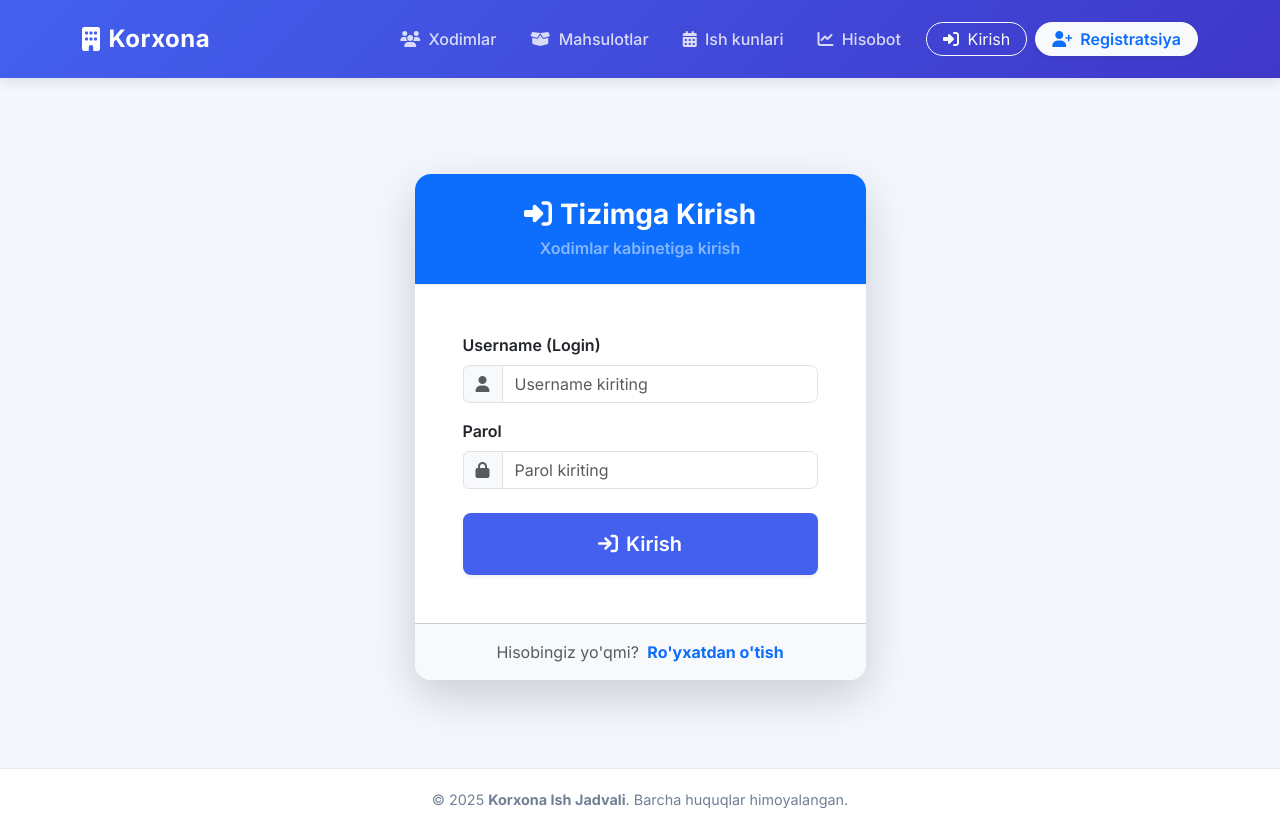
After one commit to Abdulaziz3110/django-ish-proekt, a Django app: page /login/ in a window 1280 px wide. The commit adds this page. Run offline with Django 5.2, Linux system fonts and the light colour scheme.

Commit message:
Add Worker Registration and Login system with Auth models and UI templates

```diff
--- a/ish/models.py
+++ b/ish/models.py
@@ -1,9 +1,12 @@
 from django.db import models
+from django.contrib.auth.models import User
 
 # Xodimlar jadvali
 class Xodim(models.Model):
+    user = models.OneToOneField(User, on_delete=models.CASCADE, null=True, blank=True, related_name='xodim_profile')
     ism = models.CharField(max_length=100)
     familiya = models.CharField(max_length=100)
+
     bolim = models.CharField(max_length=100, blank=True, null=True)
     lavozim = models.CharField(max_length=100, blank=True, null=True)
     telefon = models.CharField(max_length=20, blank=True, null=True)
--- a/ish/templates/base.html
+++ b/ish/templates/base.html
@@ -156,19 +156,46 @@
                 <span class="navbar-toggler-icon"></span>
             </button>
             <div class="collapse navbar-collapse" id="navbarNav">
-                <ul class="navbar-nav ms-auto mb-2 mb-lg-0">
+                <ul class="navbar-nav ms-auto mb-2 mb-lg-0 align-items-lg-center">
                     <li class="nav-item">
-                        <a class="nav-link" href="/xodimlar/"><i class="fa-solid fa-users me-1"></i> Xodimlar</a>
+                        <a class="nav-link" href="{% url 'xodimlar' %}"><i class="fa-solid fa-users me-1"></i> Xodimlar</a>
                     </li>
                     <li class="nav-item">
-                        <a class="nav-link" href="/mahsulotlar/"><i class="fa-solid fa-box-open me-1"></i> Mahsulotlar</a>
+                        <a class="nav-link" href="{% url 'mahsulotlar' %}"><i class="fa-solid fa-box-open me-1"></i> Mahsulotlar</a>
                     </li>
                     <li class="nav-item">
-                        <a class="nav-link" href="/ish-kunlari/"><i class="fa-solid fa-calendar-alt me-1"></i> Ish kunlari</a>
+                        <a class="nav-link" href="{% url 'ish_kunlari' %}"><i class="fa-solid fa-calendar-alt me-1"></i> Ish kunlari</a>
                     </li>
                     <li class="nav-item">
-                        <a class="nav-link" href="/hisobot/"><i class="fa-solid fa-chart-line me-1"></i> Hisobot</a>
+                        <a class="nav-link" href="{% url 'hisobot' %}"><i class="fa-solid fa-chart-line me-1"></i> Hisobot</a>
                     </li>
+                    {% if user.is_superuser %}
+                    <li class="nav-item">
+                        <a class="nav-link text-warning fw-bold" href="{% url 'admin_dashboard' %}"><i class="fa-solid fa-gauge-high me-1"></i> Dashboard</a>
+                    </li>
+                    {% endif %}
+
+                    {% if user.is_authenticated %}
+                    <li class="nav-item ms-lg-2 mt-2 mt-lg-0">
+                        <span class="nav-link active fw-semibold text-white bg-white bg-opacity-20 px-3 py-1 rounded-pill d-inline-block">
+                            <i class="fa-solid fa-circle-user me-1"></i> {{ user.first_name|default:user.username }}
+                        </span>
+                    </li>
+                    <li class="nav-item ms-lg-1">
+                        <a class="nav-link text-white-50" href="{% url 'logout' %}"><i class="fa-solid fa-right-from-bracket me-1"></i> Chiqish</a>
+                    </li>
+                    {% else %}
+                    <li class="nav-item ms-lg-2 mt-2 mt-lg-0">
+                        <a class="btn btn-outline-light rounded-pill px-3 py-1 fs-6" href="{% url 'login' %}">
+                            <i class="fa-solid fa-right-to-bracket me-1"></i> Kirish
+                        </a>
+                    </li>
+                    <li class="nav-item ms-lg-2 mt-2 mt-lg-0">
+                        <a class="btn btn-light text-primary fw-semibold rounded-pill px-3 py-1 fs-6 shadow-sm" href="{% url 'register' %}">
+                            <i class="fa-solid fa-user-plus me-1"></i> Registratsiya
+                        </a>
+                    </li>
+                    {% endif %}
                 </ul>
             </div>
         </div>
--- /dev/null
+++ b/ish/templates/login.html
@@ -0,0 +1,47 @@
+{% extends "base.html" %}
+{% block content %}
+<div class="row justify-content-center py-5">
+    <div class="col-md-6 col-lg-5">
+        <div class="card border-0 shadow-lg rounded-4 overflow-hidden">
+            <div class="card-header bg-primary text-white text-center py-4">
+                <h3 class="fw-bold mb-1"><i class="fa-solid fa-right-to-bracket me-2"></i>Tizimga Kirish</h3>
+                <p class="text-white-50 mb-0">Xodimlar kabinetiga kirish</p>
+            </div>
+            <div class="card-body p-4 p-md-5">
+                {% if error %}
+                <div class="alert alert-danger alert-dismissible fade show rounded-3 mb-4" role="alert">
+                    <i class="fa-solid fa-circle-exclamation me-2"></i>{{ error }}
+                    <button type="button" class="btn-close" data-bs-dismiss="alert" aria-label="Close"></button>
+                </div>
+                {% endif %}
+
+                <form method="POST" action="{% url 'login' %}">
+                    {% csrf_token %}
+                    <div class="mb-3">
+                        <label class="form-label fw-semibold text-dark">Username (Login)</label>
+                        <div class="input-group">
+                            <span class="input-group-text bg-light"><i class="fa-solid fa-user text-muted"></i></span>
+                            <input type="text" name="username" class="form-control rounded-end-3" placeholder="Username kiriting" required>
+                        </div>
+                    </div>
+                    <div class="mb-4">
+                        <label class="form-label fw-semibold text-dark">Parol</label>
+                        <div class="input-group">
+                            <span class="input-group-text bg-light"><i class="fa-solid fa-lock text-muted"></i></span>
+                            <input type="password" name="password" class="form-control rounded-end-3" placeholder="Parol kiriting" required>
+                        </div>
+                    </div>
+
+                    <button type="submit" class="btn btn-primary w-100 py-3 rounded-3 fw-semibold shadow-sm fs-5">
+                        <i class="fa-solid fa-arrow-right-to-bracket me-2"></i>Kirish
+                    </button>
+                </form>
+            </div>
+            <div class="card-footer bg-light text-center py-3">
+                <span class="text-muted">Hisobingiz yo'qmi?</span>
+                <a href="{% url 'register' %}" class="fw-bold text-primary ms-1 text-decoration-none">Ro'yxatdan o'tish</a>
+            </div>
+        </div>
+    </div>
+</div>
+{% endblock %}
--- a/ish/urls.py
+++ b/ish/urls.py
@@ -5,12 +5,14 @@ from django.conf.urls.static import static
 
 urlpatterns = [
     path('', views.home, name='home'),
-    path("", views.index, name="index"),
     path("xodimlar/", views.xodimlar, name="xodimlar"),
     path("mahsulotlar/", views.mahsulotlar, name="mahsulotlar"),
     path("ish-kunlari/", views.ish_kunlari, name="ish_kunlari"),
     path("hisobot/", views.hisobot, name="hisobot"),
     path("dashboard/", views.admin_dashboard, name="admin_dashboard"),
+    path("register/", views.register_view, name="register"),
+    path("login/", views.login_view, name="login"),
+    path("logout/", views.logout_view, name="logout"),
 ]
 
 urlpatterns += static(settings.MEDIA_URL, document_root=settings.MEDIA_ROOT)
--- a/ish/views.py
+++ b/ish/views.py
@@ -2,12 +2,74 @@ from django.shortcuts import render, redirect
 from .models import Xodim, Mahsulot, IshKuni
 from django.db.models import Sum
 from datetime import date
+from django.contrib.auth.models import User
+from django.contrib.auth import authenticate, login, logout
+from django.contrib.auth.decorators import user_passes_test, login_required
 
 def home(request):
     return render(request, 'index.html')
 
 def index(request):
     return render(request, "index.html")
+
+def register_view(request):
+    if request.method == "POST":
+        ism = request.POST.get("ism")
+        familiya = request.POST.get("familiya")
+        username = request.POST.get("username")
+        password = request.POST.get("password")
+        bolim = request.POST.get("bolim")
+        lavozim = request.POST.get("lavozim")
+        telefon = request.POST.get("telefon")
+
+        if User.objects.filter(username=username).exists():
+            return render(request, "register.html", {"error": "Ushbu username band! Boshqa username tanlang."})
+
+        # Foydalanuvchi yaratish
+        user = User.objects.create_user(
+            username=username,
+            password=password,
+            first_name=ism,
+            last_name=familiya
+        )
+
+        # Xodim profilini yaratish va bazaga saqlash
+        Xodim.objects.create(
+            user=user,
+            ism=ism,
+            familiya=familiya,
+            bolim=bolim,
+            lavozim=lavozim,
+            telefon=telefon,
+            ishga_kirilgan_sana=date.today()
+        )
+
+        # Avtomatik login qilish
+        login(request, user)
+        return redirect("index")
+
+    return render(request, "register.html")
+
+
+def login_view(request):
+    if request.method == "POST":
+        username = request.POST.get("username")
+        password = request.POST.get("password")
+
+        user = authenticate(request, username=username, password=password)
+        if user is not None:
+            login(request, user)
+            return redirect("index")
+        else:
+            return render(request, "login.html", {"error": "Username yoki parol noto'g'ri!"})
+
+    return render(request, "login.html")
+
+
+def logout_view(request):
+    logout(request)
+    return redirect("index")
+
 
 def xodimlar(request):
     if request.method == "POST":
@@ -73,8 +135,6 @@ def hisobot(request):
         "tugash": tugash
     })
 
-from django.contrib.auth.decorators import user_passes_test
-
 def is_admin(user):
     return user.is_superuser
 
```
Also changed, not shown: ish/templates/register.html (added, +74 -0 lines), db.sqlite3, ish/migrations/0005_alter_ishkuni_options_alter_mahsulot_options_and_more.py (added).
